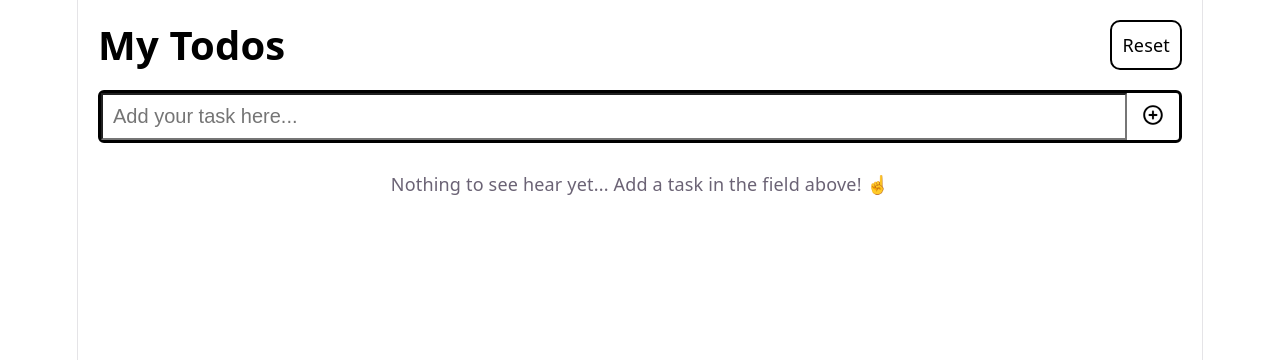
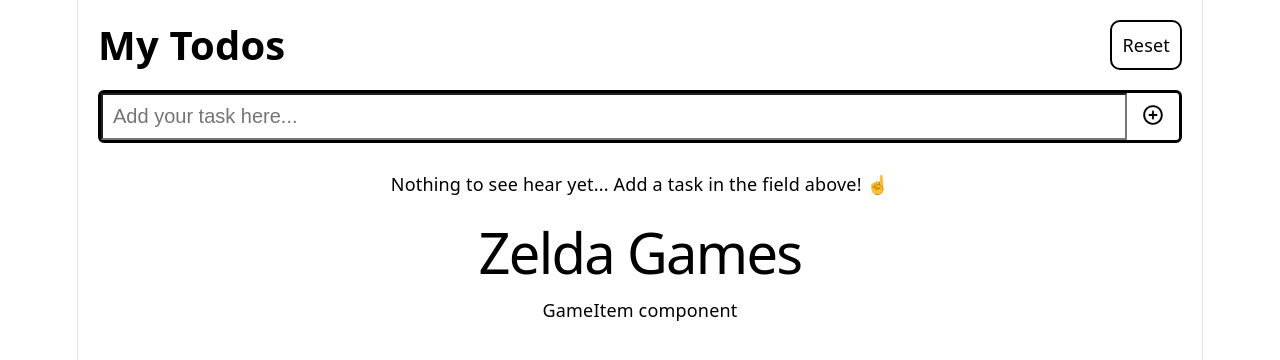
Before and after one commit to bobbybwoy/react-todo-app, a React (Vite) app: page / in a window 1280 px wide. Shown: the top 360 px of the page. Built offline with nearby package versions, Linux system fonts and the light colour scheme.

Commit message:
Added GamesList & Game Item components
Refactor Header component to accept a title, a function, and a button title

```diff
--- a/src/App.jsx
+++ b/src/App.jsx
@@ -4,6 +4,7 @@
 import TodoList from './containers/TodoList/TodoList'
 import Header from './components/Header/Header';
 import TodoEntry from './components/TodoEntry/TodoEntry';
+import GamesList from './containers/GamesList/GamesList';
 
 function App() {
 
@@ -46,12 +47,14 @@
 
     return (
         <div className="app">
-            <Header resetTodoList={resetTodoList} />
+            <Header buttonFunction={resetTodoList} title={"My Todos"} buttonTitle={"Reset"} />
             <TodoEntry addTodoItem={addTodoItem} />
             <TodoList
                 todoList={todoList}
                 removeTodoItem={removeTodoItem}
                 completeTodoItem={completeTodoItem} />
+
+            <GamesList />
         </div>
     )
 }
--- /dev/null
+++ b/src/components/GameItem/GameItem.jsx
@@ -0,0 +1,12 @@
+import "./GameItem.css";
+
+const GameItem = () => {
+
+    return (
+        <>
+            GameItem component
+        </>
+    );
+};
+
+export default GameItem;
--- a/src/components/Header/Header.jsx
+++ b/src/components/Header/Header.jsx
@@ -1,11 +1,11 @@
 import "./Header.css";
 
-const Header = ({ resetTodoList }) => {
+const Header = ({ buttonFunction, title, buttonTitle }) => {
 
     return (
         <div className="header">
-            <span className="heading">My Todos</span>
-            <span className="reset-button" onClick={resetTodoList}>Reset</span>
+            <span className="heading">{title}</span>
+            <span className="reset-button" onClick={buttonFunction}>{buttonTitle}</span>
         </div>
     )
 };
--- /dev/null
+++ b/src/containers/GamesList/GamesList.jsx
@@ -0,0 +1,14 @@
+import "./GamesList.css";
+import GameItem from "../../components/GameItem/GameItem";
+
+const GamesList = () => {
+
+    return (
+        <div>
+            <h1>Zelda Games</h1>
+            <GameItem />
+        </div>
+    );
+};
+
+export default GamesList;
--- a/src/containers/TodoList/TodoList.css
+++ b/src/containers/TodoList/TodoList.css
@@ -2,5 +2,5 @@
     background-color: white;
     list-style: none;
     padding: 10px;
-    height: 100vw;
+    /* height: 50vw; */
 }
--- a/src/index.css
+++ b/src/index.css
@@ -17,9 +17,9 @@
 
   font: 18px/145% var(--sans);
   letter-spacing: 0.18px;
-  color-scheme: light dark;
-  color: var(--text);
-  background: var(--bg);
+  /* color-scheme: light dark; */
+  /* color: var(--text); */
+  /* background: var(--bg); */
   font-synthesis: none;
   text-rendering: optimizeLegibility;
   -webkit-font-smoothing: antialiased;
@@ -70,7 +70,7 @@
 h2 {
   font-family: var(--heading);
   font-weight: 500;
-  color: var(--text-h);
+  /* color: var(--text-h); */
 }
 
 h1 {
```
Also changed, not shown: src/components/GameItem/GameItem.css (added), src/containers/GamesList/GamesList.css (added).
